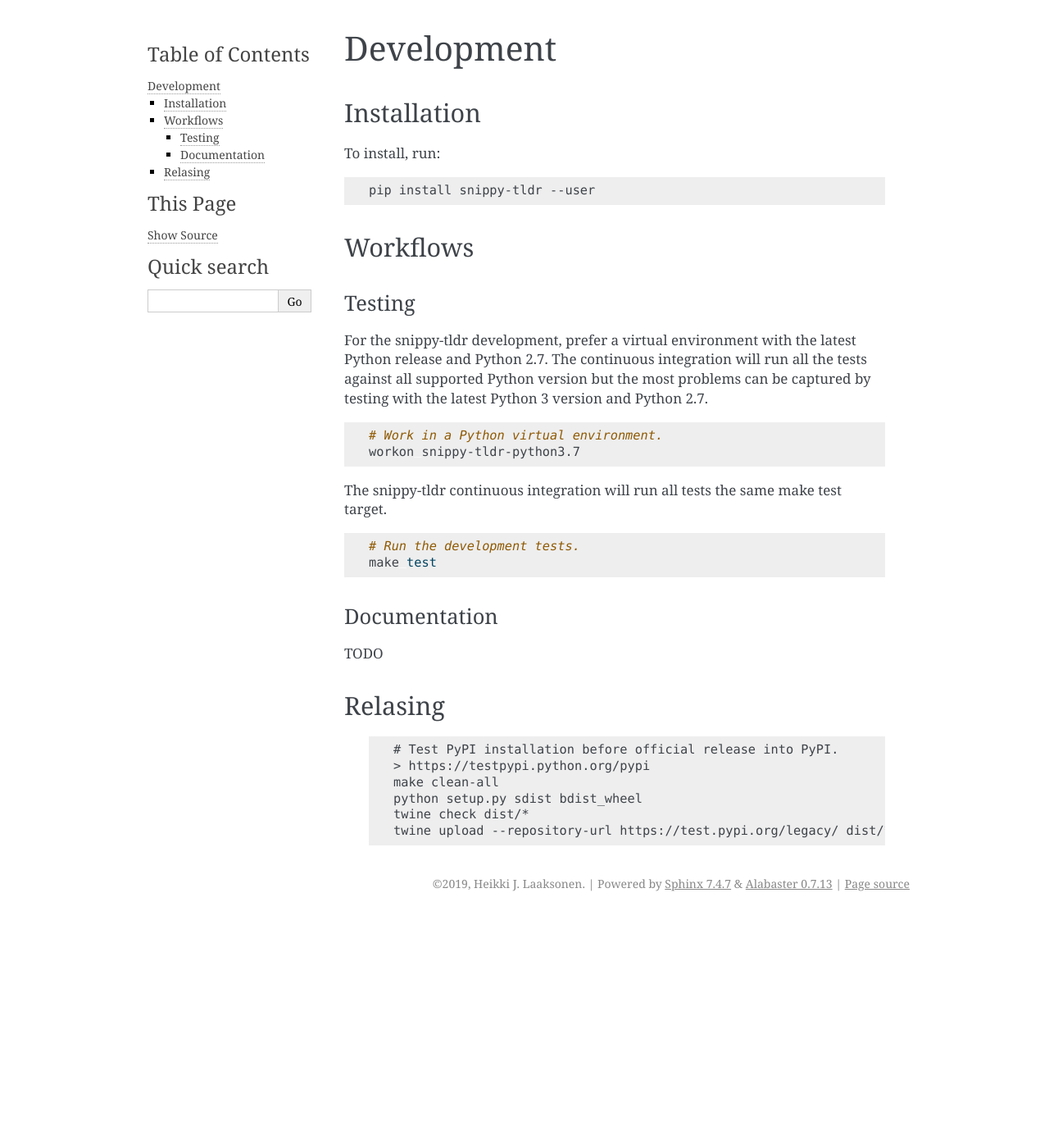
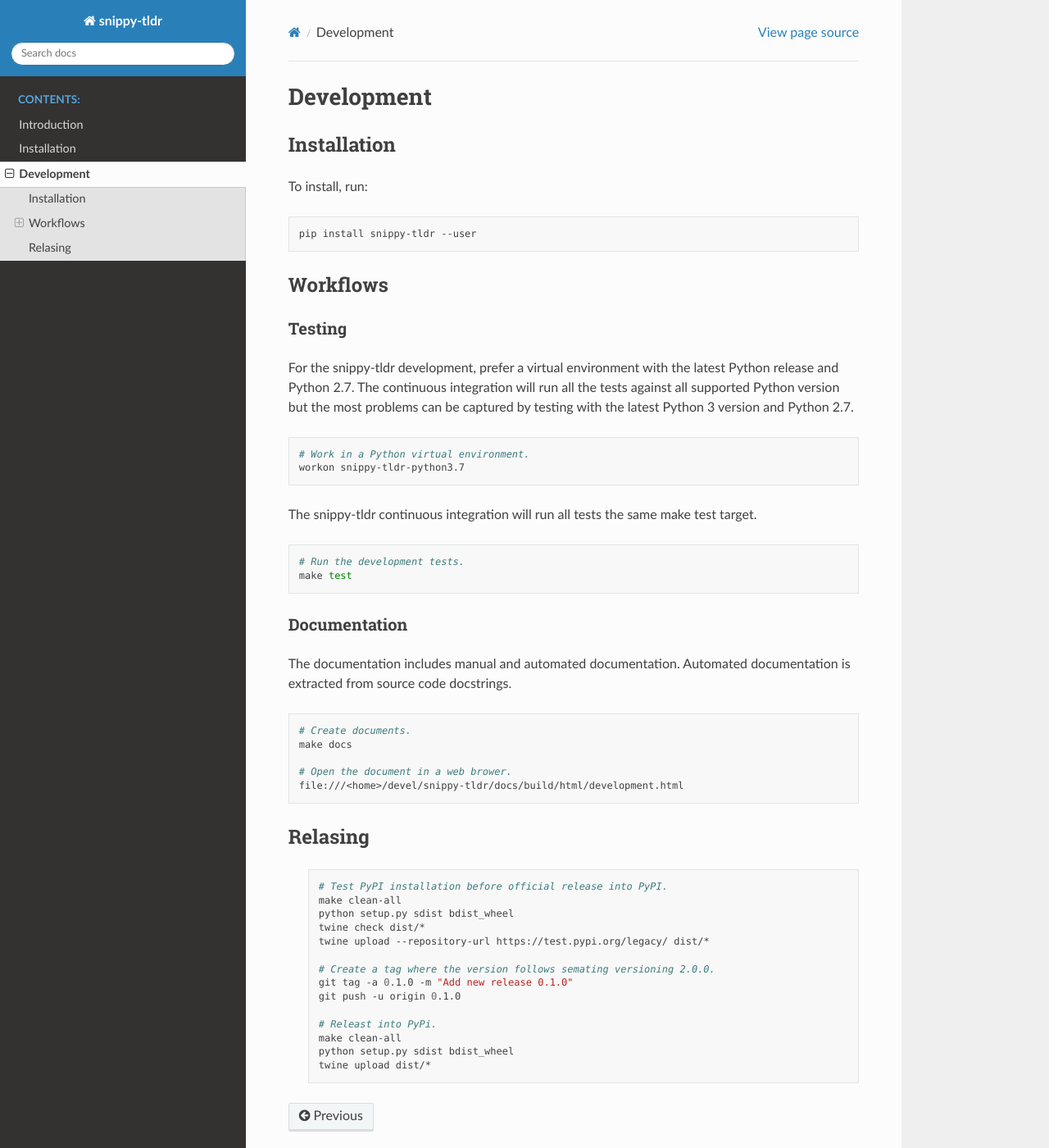
Before and after one commit to heilaaks/snippy-tldr, a Sphinx documentation site: the page built from docs/source/development.rst, in a window 1280 px wide and 1400 px high. Shown: the whole window at 82% size. Built offline with Sphinx 7.4.7 and the Read the Docs theme 2.0.0, drawn with Linux system fonts in a browser that asks for light colours; some of the changed text lies outside the part shown.

Commit message:
Fix code documentation draft
There is now same theme and layout than with Snippy. The
scale of the documentation is more compact but it tries
to follow same principles as with Snippy to get similar
look and feel.

Signed-off-by: Heikki Laaksonen <laaksonen.heikki.j@gmail.com>

```diff
--- a/docs/source/conf.py
+++ b/docs/source/conf.py
@@ -31,6 +31,8 @@
 # extensions coming with Sphinx (named 'sphinx.ext.*') or your custom
 # ones.
 extensions = [
+    'sphinx.ext.autodoc',
+    'sphinx.ext.napoleon',
 ]
 
 # Add any paths that contain templates here, relative to this directory.
@@ -53,3 +55,10 @@
 # relative to this directory. They are copied after the builtin static files,
 # so a file named "default.css" will overwrite the builtin "default.css".
 html_static_path = ['_static']
+
+# -- Options for HTML output -------------------------------------------------
+
+# The theme to use for HTML and HTML Help pages.  See the documentation for
+# a list of builtin themes.
+#
+html_theme = 'sphinx_rtd_theme'
--- a/docs/source/development.rst
+++ b/docs/source/development.rst
@@ -6,7 +6,7 @@
 
 To install, run:
 
-.. code:: text
+.. code:: bash
 
     pip install snippy-tldr --user
 
@@ -38,16 +38,33 @@
 Documentation
 ~~~~~~~~~~~~~
 
-TODO
+The documentation includes manual and automated documentation. Automated
+documentation is extracted from source code docstrings.
+
+.. code:: bash
+
+    # Create documents.
+    make docs
+
+    # Open the document in a web brower.
+    file:///<home>/devel/snippy-tldr/docs/build/html/development.html
 
 Relasing
 --------
 
-  .. code-block:: text
+  .. code-block:: bash
 
       # Test PyPI installation before official release into PyPI.
-      > https://testpypi.python.org/pypi
       make clean-all
       python setup.py sdist bdist_wheel
       twine check dist/*
       twine upload --repository-url https://test.pypi.org/legacy/ dist/*
+
+      # Create a tag where the version follows semating versioning 2.0.0.
+      git tag -a 0.1.0 -m "Add new release 0.1.0"
+      git push -u origin 0.1.0
+
+      # Releast into PyPi.
+      make clean-all
+      python setup.py sdist bdist_wheel
+      twine upload dist/*
```
Also changed, not shown: docs/source/index.rst (+6 -15 lines), docs/source/installation.rst (added, +11 -0 lines), docs/source/introduction.rst (added, +7 -0 lines).
